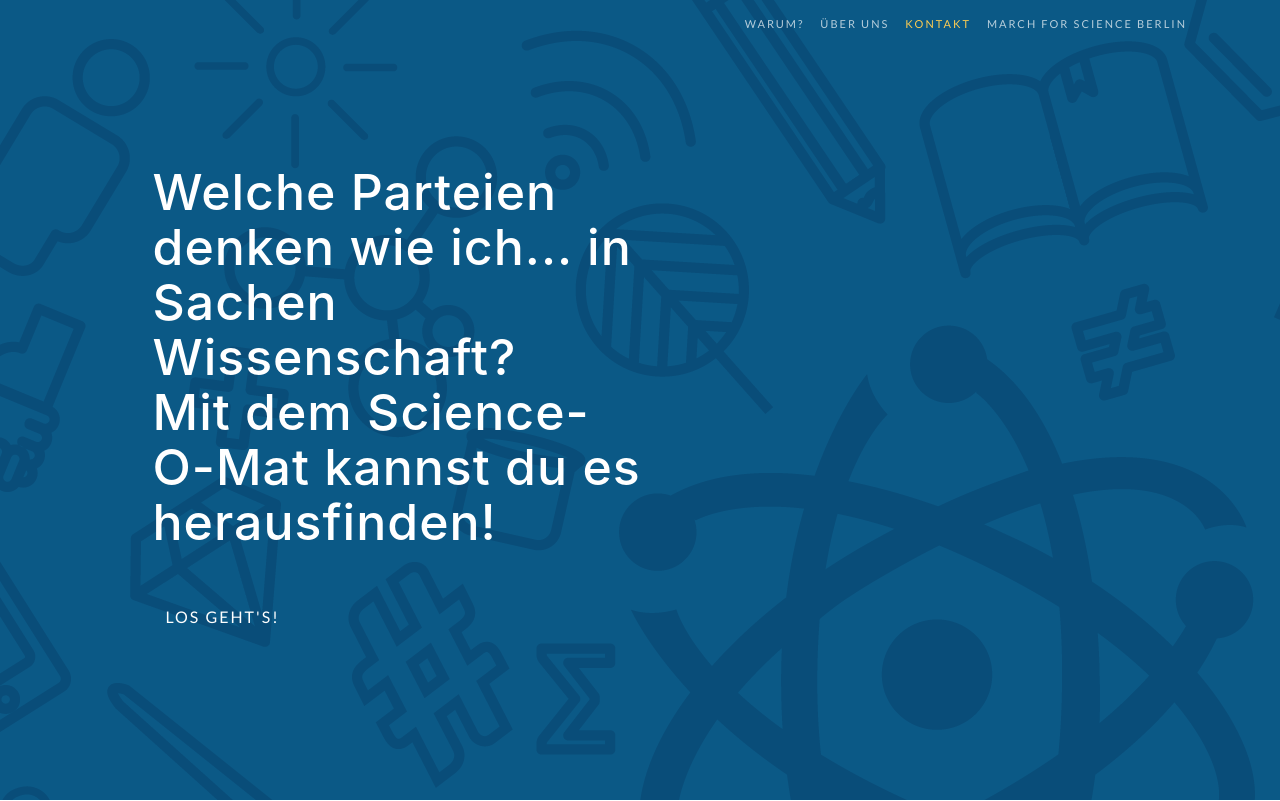
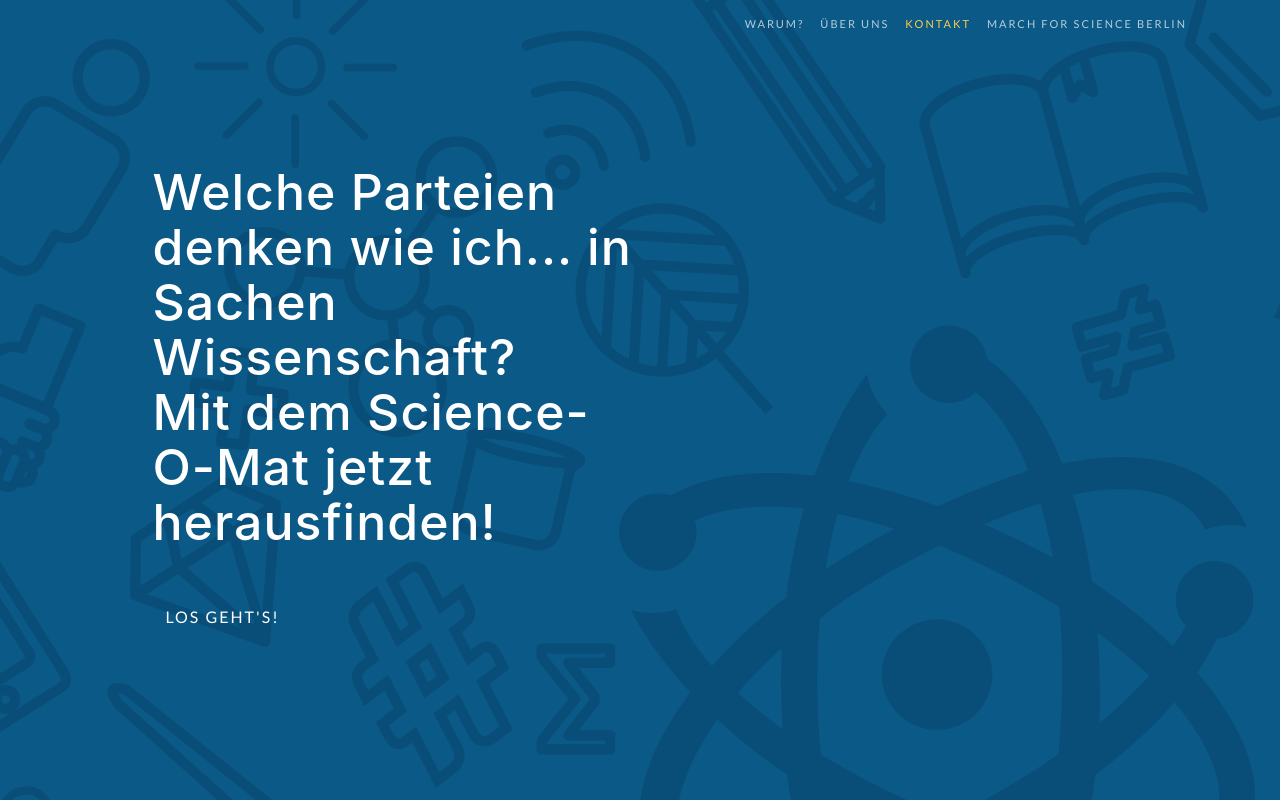
Before and after one commit to sheraz24/sheraz24.github.io, a website with bundled scripts: page index.html in a window 1280 px wide. Shown: the top 801 px of the page. Built offline with nearby package versions, Linux system fonts and the light colour scheme; a web font is replaced by a local one.

Commit message:
Update index.html

```diff
--- a/index.html
+++ b/index.html
@@ -74,7 +74,7 @@
         <div class="row h-100">
           <div class="col-lg-7 my-auto">
             <div class="header-content mx-auto">
-              <h1 class="mb-5">Welche Parteien denken wie ich... in Sachen Wissenschaft? <br> Mit dem Science-O-Mat kannst du es herausfinden!</h1>
+              <h1 class="mb-5">Welche Parteien denken wie ich... in Sachen Wissenschaft? <br>Mit dem Science-O-Mat jetzt herausfinden!</h1>
               <a href="scienceomatapp/index.html" class="btn btn-outline btn-xl js-scroll-trigger">Los geht's!</a>
             </div>
           </div>
```
